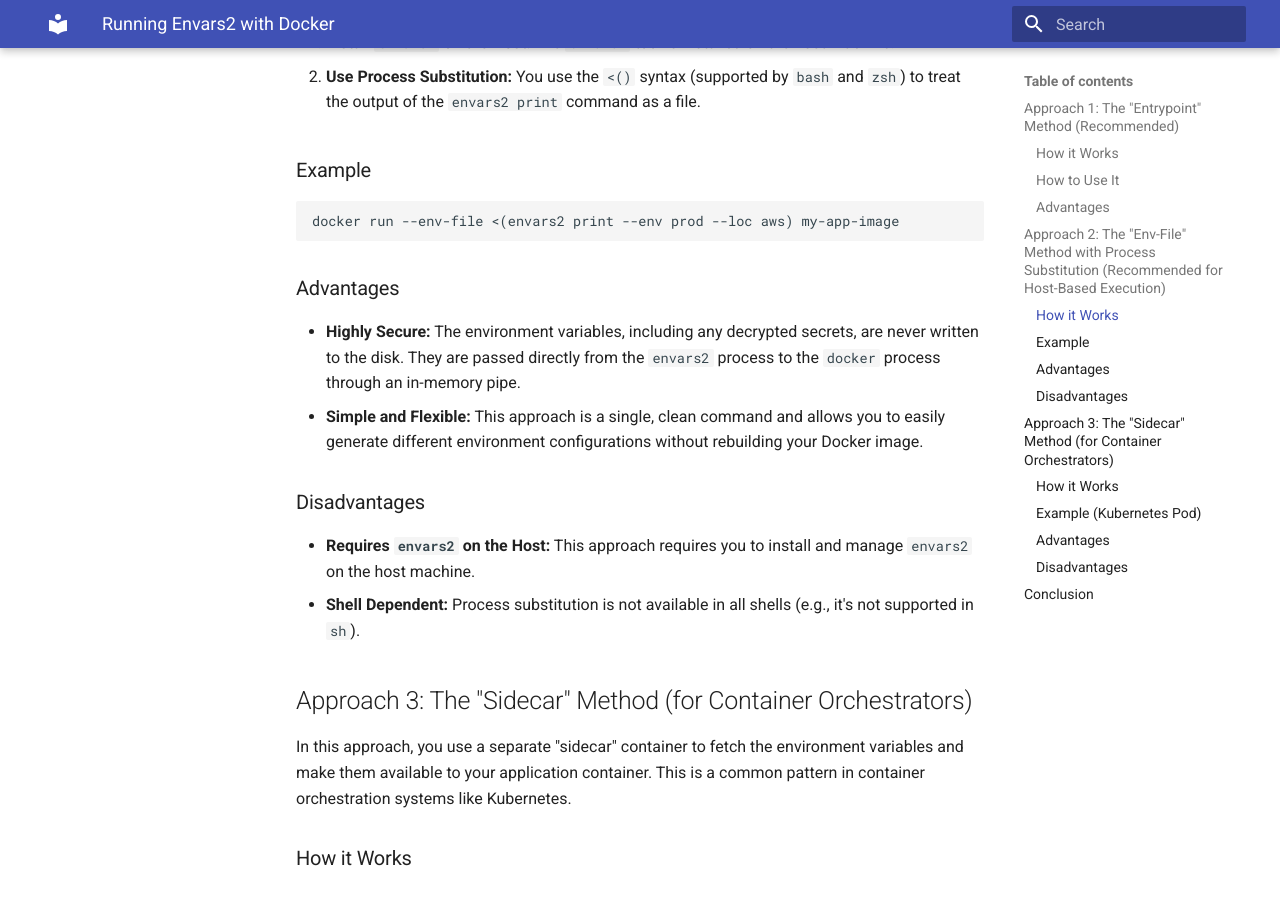
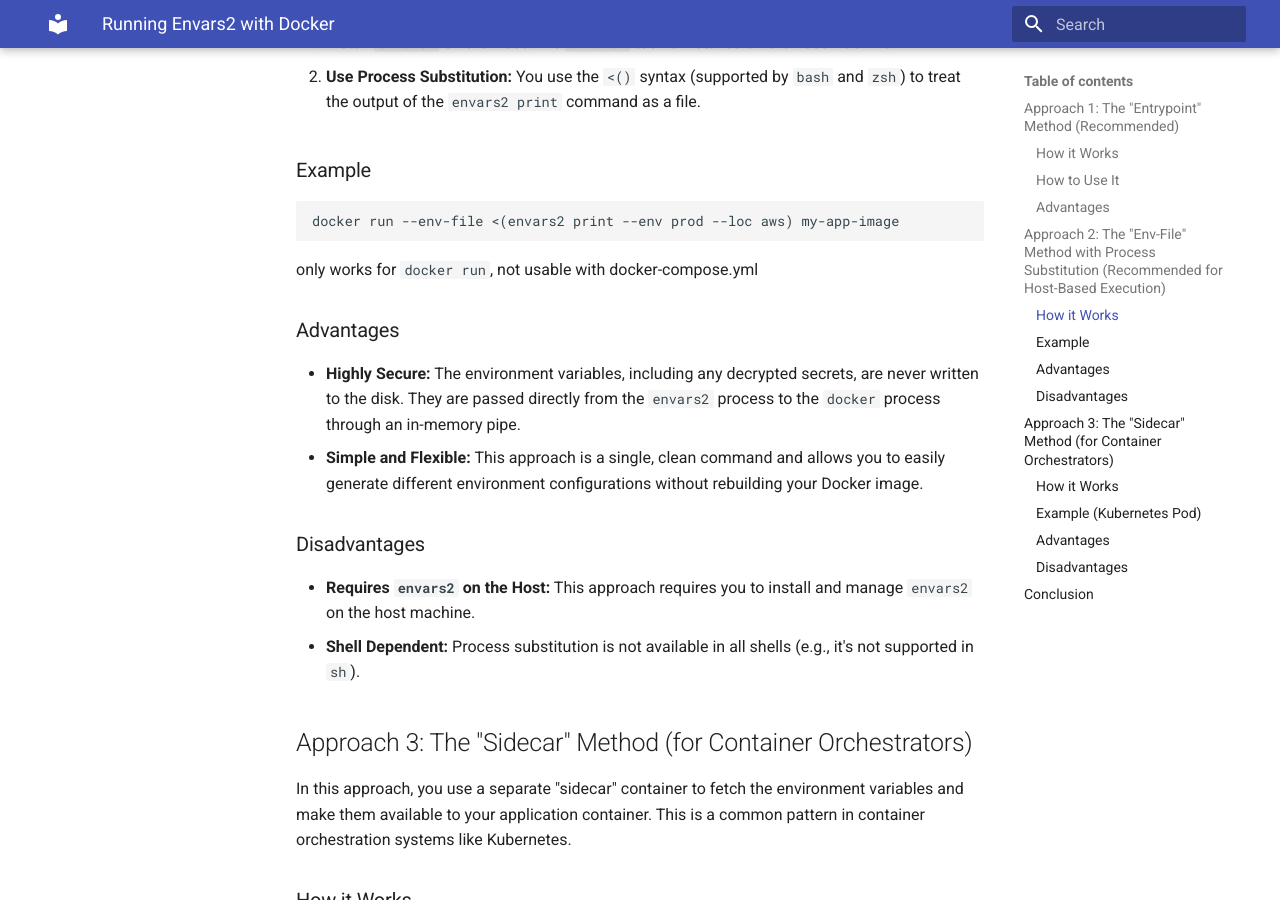
Before and after one commit to timeoutdigital/envars2, an MkDocs documentation site: the page built from docs/project/RUNNING_WITH_DOCKER.md, in a window 1280 px wide and 900 px high, scrolled down 1794 px. Built offline with MkDocs 1.6.1 and Material for MkDocs 9.7.7, drawn with Linux system fonts in a browser that asks for light colours.

Commit message:
Update RUNNING_WITH_DOCKER.md

````diff
--- a/docs/project/RUNNING_WITH_DOCKER.md
+++ b/docs/project/RUNNING_WITH_DOCKER.md
@@ -67,6 +67,7 @@ This approach involves running `envars2` on the host machine (the EC2 instance o
 ```bash
 docker run --env-file <(envars2 print --env prod --loc aws) my-app-image
 ```
+only works for `docker run`, not usable with docker-compose.yml
 
 ### Advantages
 
````
